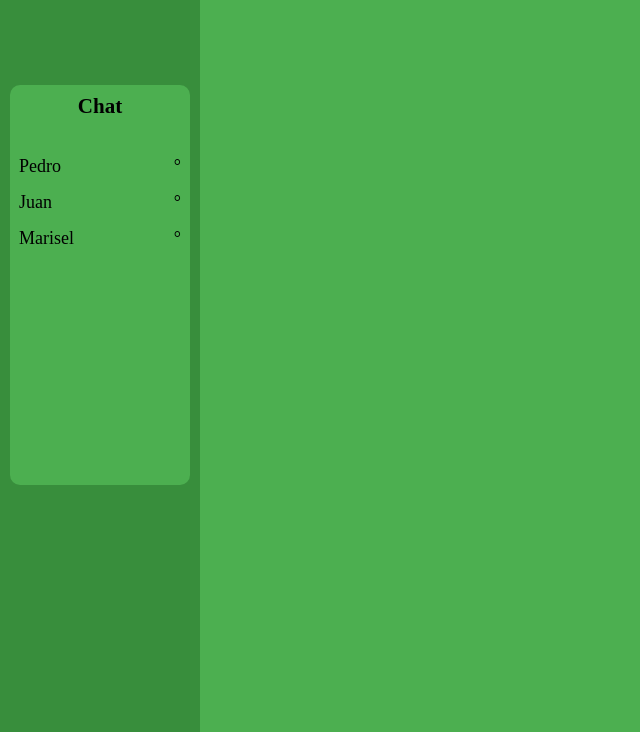
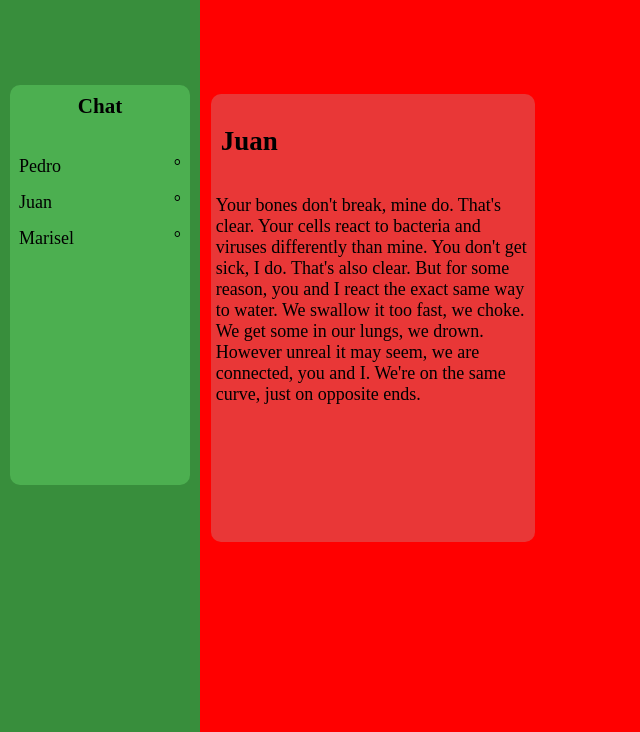
Before and after one commit to studioArtbliss/fullstack-tps-1, a plain HTML site: page tps/tp1/index.html in a window 1280 px wide. Shown: the part 68-800 px from the top of the page, without its empty margins (0-640 px from the left). Drawn offline with Linux system fonts and the light colour scheme.

Commit message:
actualizacion tp1

```diff
--- a/tps/tp1/estilos.css
+++ b/tps/tp1/estilos.css
@@ -48,7 +48,7 @@ nav .chat .chatVentana ul li:hover{
 	background-color: #C8E6C9;
 }
 .contenedor{
-	background-color: #4CAF50;
+	background-color: red;
 	height: 100%;
 	z-index: 5;
 	overflow: hidden;
--- a/tps/tp1/index.html
+++ b/tps/tp1/index.html
@@ -23,13 +23,13 @@
 	<div class="contenedor">
 		<div class="secciones">
 			<!--Ejemplo de articulos dentro de <section>-->
-			<!--<section>
+			<section>
 				<h2>Juan</h2>
 				<p>Your bones don't break, mine do. That's clear. Your cells react to bacteria and viruses differently than mine. You don't get sick, I do. That's also clear. But for some reason, you and I react the exact same way to water. We swallow it too fast, we choke. We get some in our lungs, we drown. However unreal it may seem, we are connected, you and I. We're on the same curve, just on opposite ends.
 
 				</p>
 			</section>
-			-->
+
 		</div>
 	</div>
 
```
